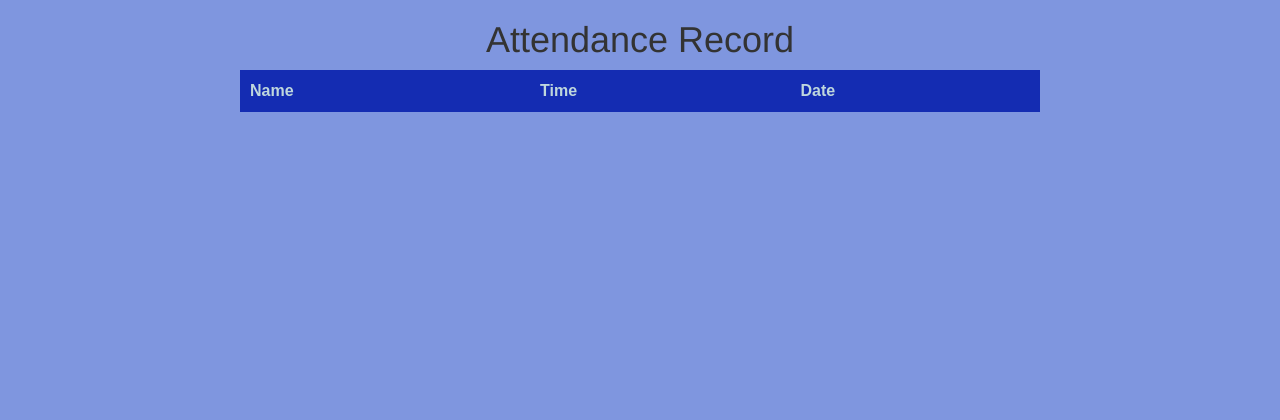
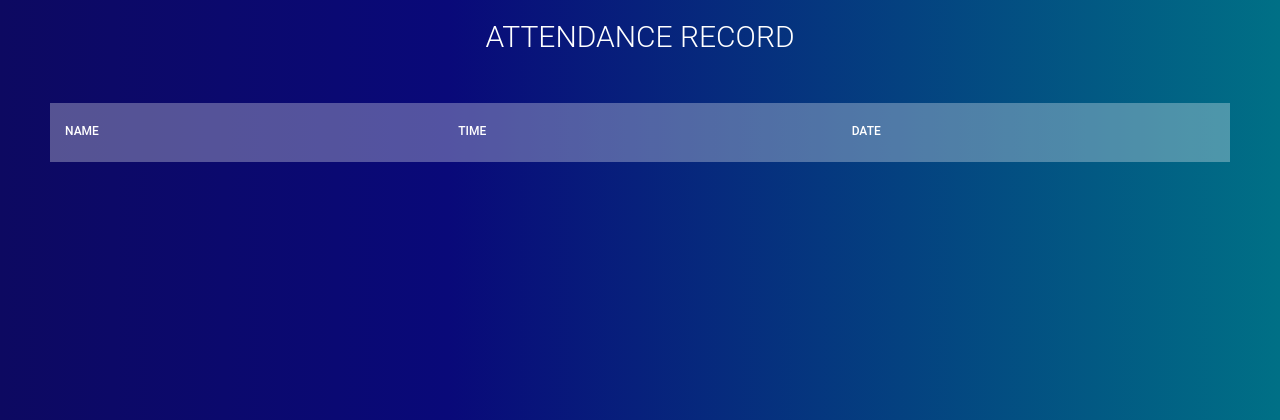
Before and after one commit to yashgsfit/Attendance_Record, a Node server app: page /attendence in a window 1280 px wide. Shown: the top 420 px of the page. Run offline with Node 20, Linux system fonts and the light colour scheme; data that the repository does not hold is empty; some libraries are stand-ins or nearby versions.

Commit message:
Update sty.css
background with gradient

```diff
--- a/views/css/sty.css
+++ b/views/css/sty.css
@@ -1,35 +1,69 @@
-table {
-	border-collapse: collapse;
-	width: 100%;
-	max-width: 800px;
-	margin: 0 auto;
-	font-size: 16px;
-	font-family: Arial, sans-serif;
+h1{
+	font-size: 30px;
+	color: #fff;
+	text-transform: uppercase;
+	font-weight: 300;
+	text-align: center;
+	margin-bottom: 15px;
+  }
+  table{
+	width:100%;
+
+	table-layout: fixed;
+  }
+  .tbl-header{
+	background-color: rgba(255,255,255,0.3);
+   }
+  .tbl-content{
+	height:80%;
+	overflow-x:auto;
+	margin-top: 0px;
+	border: 1px solid rgba(255,255,255,0.3);
+  }
+  th{
+	padding: 20px 15px;
+	text-align: left;
+	font-weight: 500;
+	font-size: 12px;
+	color: #fff;
+	text-transform: uppercase;
+  }
+  td{
+	padding: 15px;
+	text-align: left;
+	vertical-align:middle;
+	font-weight: 300;
+	font-size: 12px;
+	color: #fff;
+	border-bottom: solid 1px rgba(255,255,255,0.1);
   }
 
-  th {
-	background-color: #142cb2;
-	color: rgb(191, 215, 221);
-	font-weight: bold;
-	padding: 10px;
-	text-align: left;
+
+  /* demo styles */
+
+  @import url(https://fonts.googleapis.com/css?family=Roboto:400,500,300,700);
+  body{
+	background: rgb(2,0,36);
+background: linear-gradient(90deg, rgb(13, 9, 97) 0%, rgba(9,9,121,1) 35%, rgb(0, 112, 134) 100%);
+	font-family: 'Roboto', sans-serif;
+  }
+  section{
+	margin: 50px;
   }
 
-  td {
-	border: 1px solid #ddd;
-	padding: 10px;
+
+  /* follow me template */
+
+
+  /* for custom scrollbar for webkit browser*/
+
+  ::-webkit-scrollbar {
+	  width: 6px;
+
   }
-
-  tr {
-	background-color: #95cbed;
+  ::-webkit-scrollbar-track {
+	  -webkit-box-shadow: inset 0 0 6px rgba(0,0,0,0.3);
   }
-
-  tr:hover td {
-	background-color: #ddd;
-	color: #333;
-	transition: all 0.2s ease-in-out;
-	cursor: pointer;
+  ::-webkit-scrollbar-thumb {
+	  -webkit-box-shadow: inset 0 0 6px rgba(0,0,0,0.3);
   }
-  body {
-    background-color:#7f96df;
-  }
```
